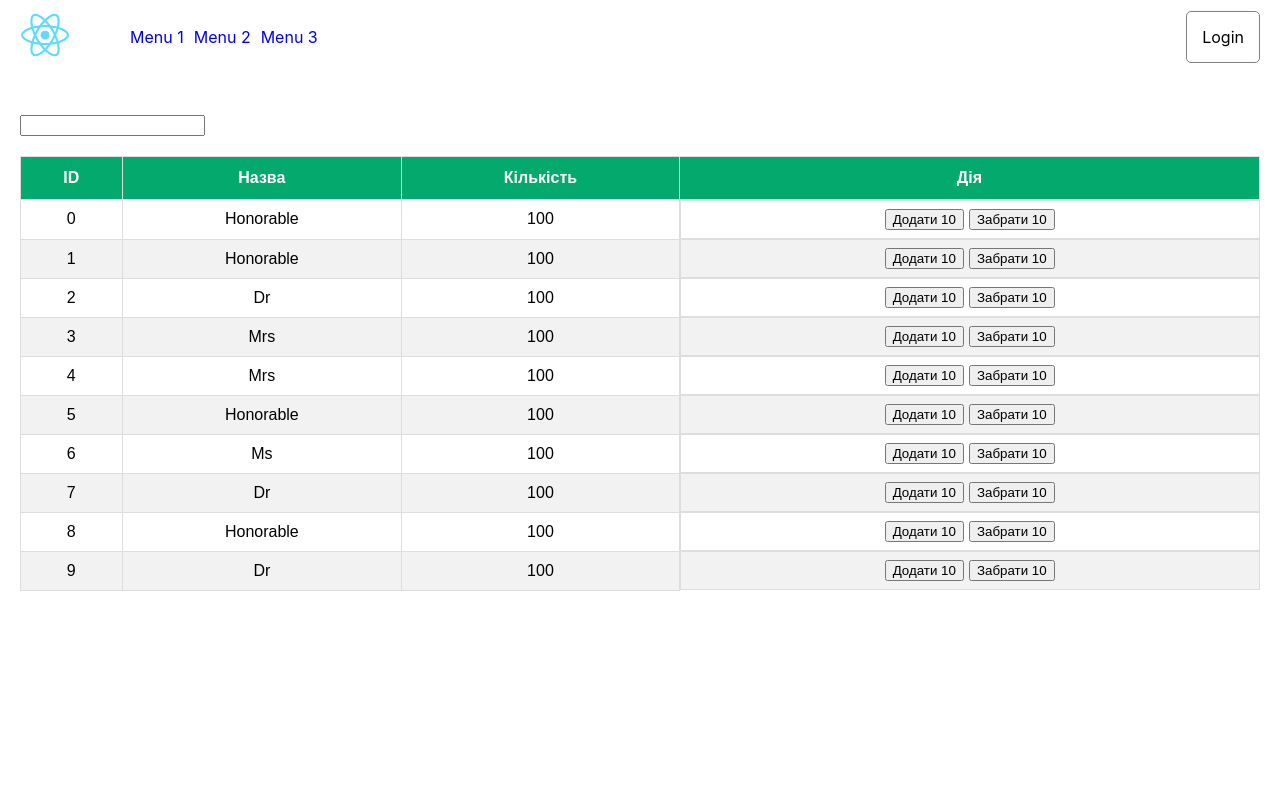
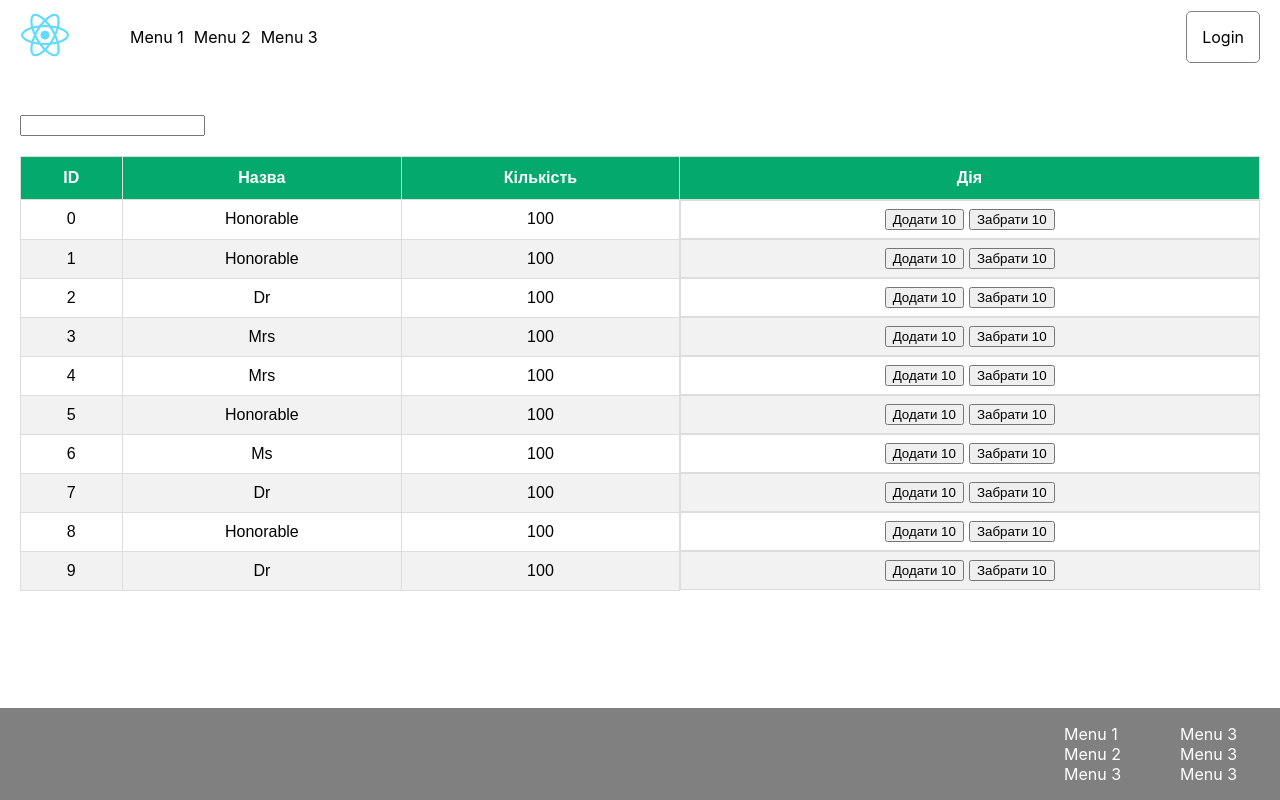
Before and after one commit to KolyaSotnichenko/testtask, a React (Create React App) app: page / in a window 1280 px wide. Built offline with nearby package versions, Linux system fonts and the light colour scheme.

Commit message:
added footer

```diff
--- a/src/Home.jsx
+++ b/src/Home.jsx
@@ -5,6 +5,7 @@ import {Context} from './context/Context'
 import { TwoContext } from './context/TwoContext'
 import { ThreeContext } from './context/ThreeContext'
 import { FourContext } from './context/FourContext'
+import Footer from './components/Footer/Footer'
 
 const Home = () => {
 
@@ -21,6 +22,7 @@ const Home = () => {
             <FourContext.Provider value={[fourContext, setFourContext]}>
               <Header />
               <MainPart />
+              <Footer />
             </FourContext.Provider>
           </ThreeContext.Provider>
         </TwoContext.Provider>
--- /dev/null
+++ b/src/components/Footer/Footer.jsx
@@ -0,0 +1,44 @@
+import React from 'react'
+import { Link } from 'react-router-dom'
+import './Footer.scss'
+
+const navLinks = [
+    {
+      title: "Menu 1",
+      url: 'menu1'
+    },
+    {
+      title: "Menu 2",
+      url: 'menu2'
+    },
+    {
+      title: "Menu 3",
+      url: 'menu3'
+    },
+    {
+        title: "Menu 3",
+        url: 'menu3'
+    },
+    {
+        title: "Menu 3",
+        url: 'menu3'
+    },
+    {
+        title: "Menu 3",
+        url: 'menu3'
+    }
+]
+
+const Footer = () => {
+  return (
+    <div className='footer'>
+        <ul>
+        {navLinks.map((item, index) => (
+          <li key={index}><Link className='link' to={item.url}>{item.title}</Link></li>
+        ))}
+        </ul>
+    </div>
+  )
+}
+
+export default Footer
--- /dev/null
+++ b/src/components/Footer/Footer.scss
@@ -0,0 +1,27 @@
+.footer {
+
+    position: fixed;
+    bottom: 0;
+    right: 0;
+    background-color: gray;
+    width: 100%;
+
+    & ul {
+        // display: flex;
+        // column-gap: 10px;
+        columns: 100px 2;
+        float: right;
+
+        & li {
+            list-style: none;
+
+            & .link {
+                text-decoration: none;
+                color: white;
+                &:hover {
+                    color: red;
+                }
+            }
+        }
+    }
+}
--- a/src/components/Header/Header.scss
+++ b/src/components/Header/Header.scss
@@ -20,6 +20,7 @@
             list-style: none;
 
             & .link {
+                color: black;
                 text-decoration: none;
                 &:hover {
                     color: red;
--- a/src/components/MainPart/BasicTable.jsx
+++ b/src/components/MainPart/BasicTable.jsx
@@ -28,8 +28,10 @@ export const Actions = (props) => {
         })
 
         setTwoContext(true)
+
+        console.log(row)
         setContext(newState)
-        // setFourContext(newState)
+        // setFourContext(row)
 
 
     }
--- a/src/components/MainPart/ModalMinus.jsx
+++ b/src/components/MainPart/ModalMinus.jsx
@@ -12,6 +12,18 @@ const ModalMinus = (props) => {
     const [context, setContext] = useContext(Context)
     const [threeContext, setThreeContext] = useContext(ThreeContext)
     const [fourContext, setFourContext] = useContext(FourContext)
+
+    const take = () => {
+        // const newState = context.map(obj => {
+        //     if (obj.id == fourContext.id) {
+        //         return { ...obj, quantity: fourContext.values.quantity + 10 }
+        //     }
+        //     return obj
+        // })
+
+        // setContext(newState)
+        setThreeContext(false)
+    }
 
   return (
     <div className='modalBox'>
@@ -30,7 +42,7 @@ const ModalMinus = (props) => {
                 <div className="modalActions">
                     <div className="actionsContainer">
                         <button className='deleteBtn' onClick={() => {
-                            setThreeContext(false)
+                            take()
                         }}>Так</button>
                         <button className='cancelBtn' onClick={() => setThreeContext(false)}>Ні</button>
                     </div>
--- a/src/components/MainPart/ModalPlus.jsx
+++ b/src/components/MainPart/ModalPlus.jsx
@@ -2,8 +2,6 @@ import React, { useContext } from 'react'
 import { RiCloseLine } from "react-icons/ri";
 import './MainPart'
 import { TwoContext } from '../../context/TwoContext'
-import { body } from './MainPart'
-import { ThreeContext } from '../../context/ThreeContext';
 import { Context } from '../../context/Context';
 import { FourContext } from '../../context/FourContext';
 
@@ -12,6 +10,18 @@ const ModalPlus = (props) => {
     const [context, setContext] = useContext(Context)
     const [twoContext, setTwoContext] = useContext(TwoContext)
     const [fourContext, setFourContext] = useContext(FourContext)
+
+    const add = () => {
+        // const newState = context.map(obj => {
+        //     if (obj.id == fourContext.id) {
+        //         return { ...obj, quantity: fourContext.values.quantity + 10 }
+        //     }
+        //     return obj
+        // })
+
+        // setContext(newState)
+        setTwoContext(false)
+    }
 
   return (
     <div className='modalBox'>
@@ -30,7 +40,7 @@ const ModalPlus = (props) => {
                 <div className="modalActions">
                     <div className="actionsContainer">
                         <button className='deleteBtn' onClick={() => {
-                            setTwoContext(false)
+                            add()
                         }}>Так</button>
                         <button className='cancelBtn' onClick={() => setTwoContext(false)}>Ні</button>
                     </div>
```
